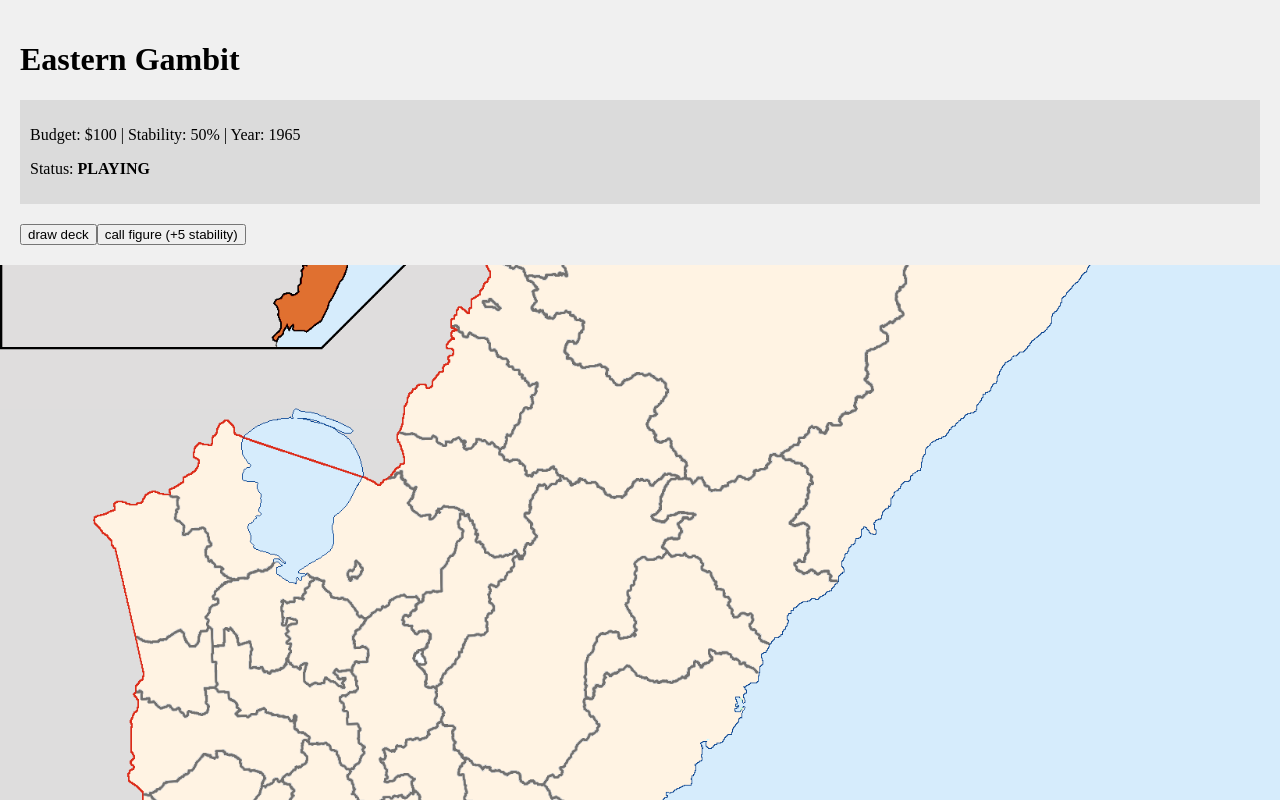
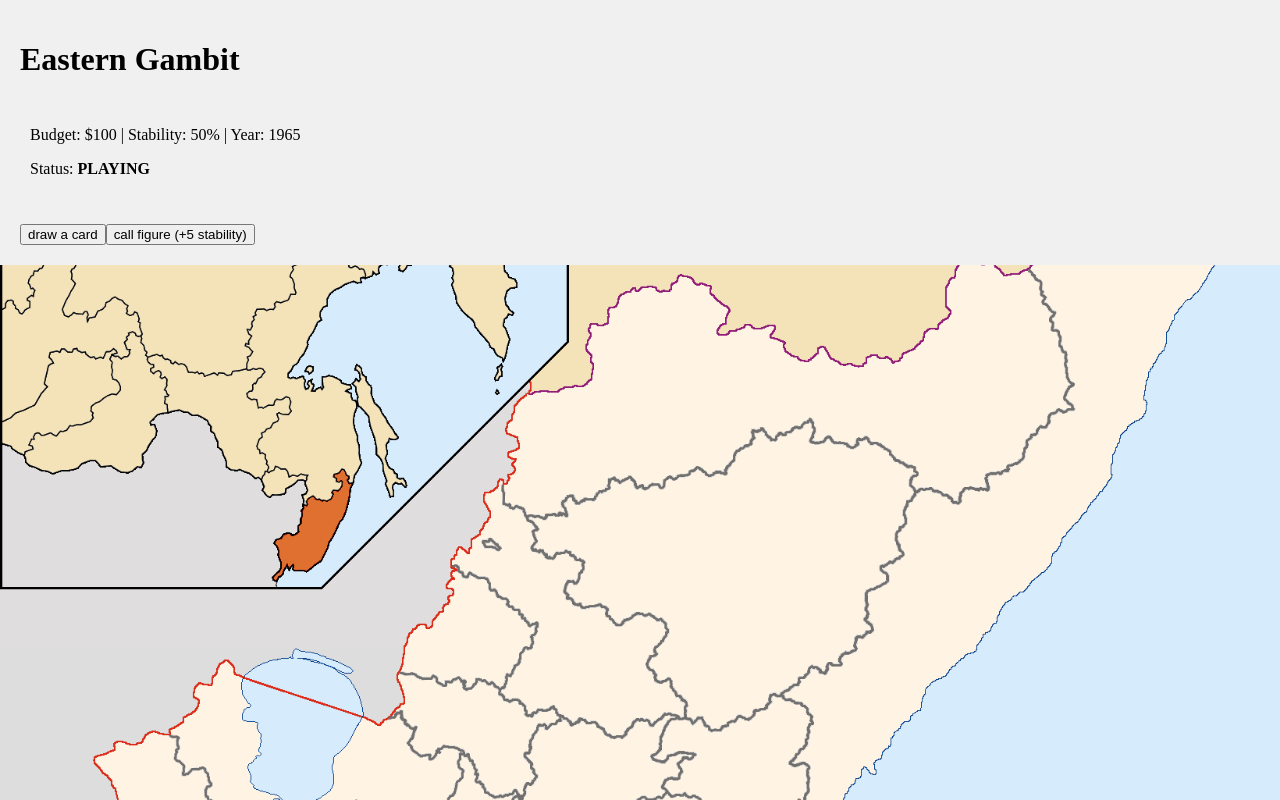
Before and after one commit to arkahafidz/superpower-domination, a React (Vite) app: page / in a window 1280 px wide. Built offline with nearby package versions, Linux system fonts and the light colour scheme.

Commit message:
minor fix

```diff
--- a/src/App.jsx
+++ b/src/App.jsx
@@ -62,7 +62,7 @@ function App() {
 return (
     <div style={{ background: '#f0f0f0', padding: '20px' }}>
       <h1>Eastern Gambit</h1>
-      <div style={{ background: '#dbdbdb', padding: '10px' }}>
+      <div style={{ background: '#f0f0f0', padding: '10px' }}>
         <p>Budget: ${stats.budget} | Stability: {stats.stability}% | Year: {stats.year}</p>
         <p>Status: <strong>{stats.status.toUpperCase()}</strong></p>
       </div>
@@ -70,9 +70,9 @@ return (
       {stats.status !== "playing" ? (
         <h2>GAME {stats.status.toUpperCase()}!</h2>
       ) : !currentevent ? (
-        <button onClick={drawcard} style={{ marginTop: '20px' }}>draw deck</button>
+        <button onClick={drawcard} style={{ marginTop: '20px' }}>draw a card</button>
       ) : (
-        <div style={{ border: '2px solid black', padding: '20px', marginTop: '20px' }}>
+        <div style={{ border: '5px solid black', padding: '20px', marginTop: '20px' }}>
           <h3>{currentevent.text}</h3>
           <button onClick={() => handlechoice('A')}>{currentevent.optionA}</button>
           <button onClick={() => handlechoice('B')}>{currentevent.optionB}</button>
--- a/src/index.css
+++ b/src/index.css
@@ -2,7 +2,7 @@ body {
   margin: 0;
   background-image: url('/public/Primorsky_Krai_Map.png'); /* Pastikan file ada di folder public */
   background-size: cover;
-  background-position: center;
+  background-position: top;
   background-attachment: fixed;
   color: rgb(0, 0, 0);
   min-height: 100vh;
```
